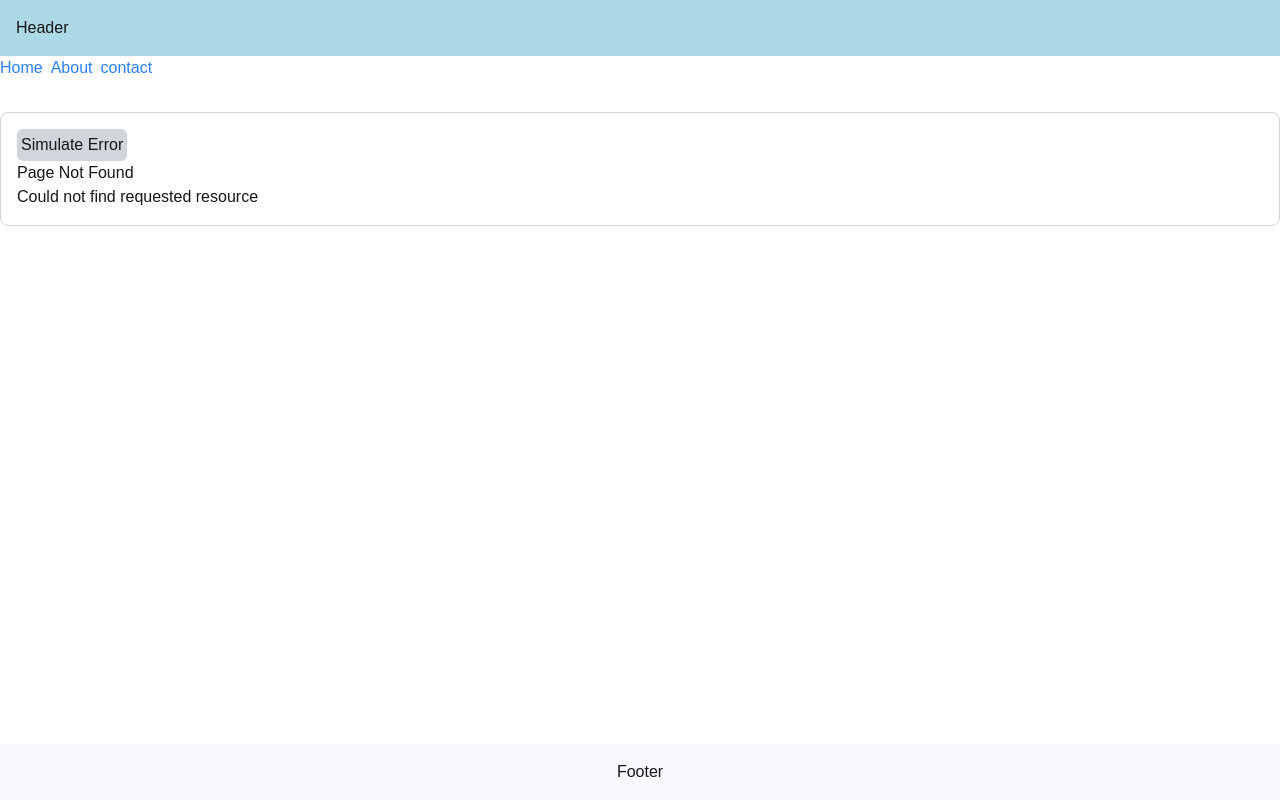
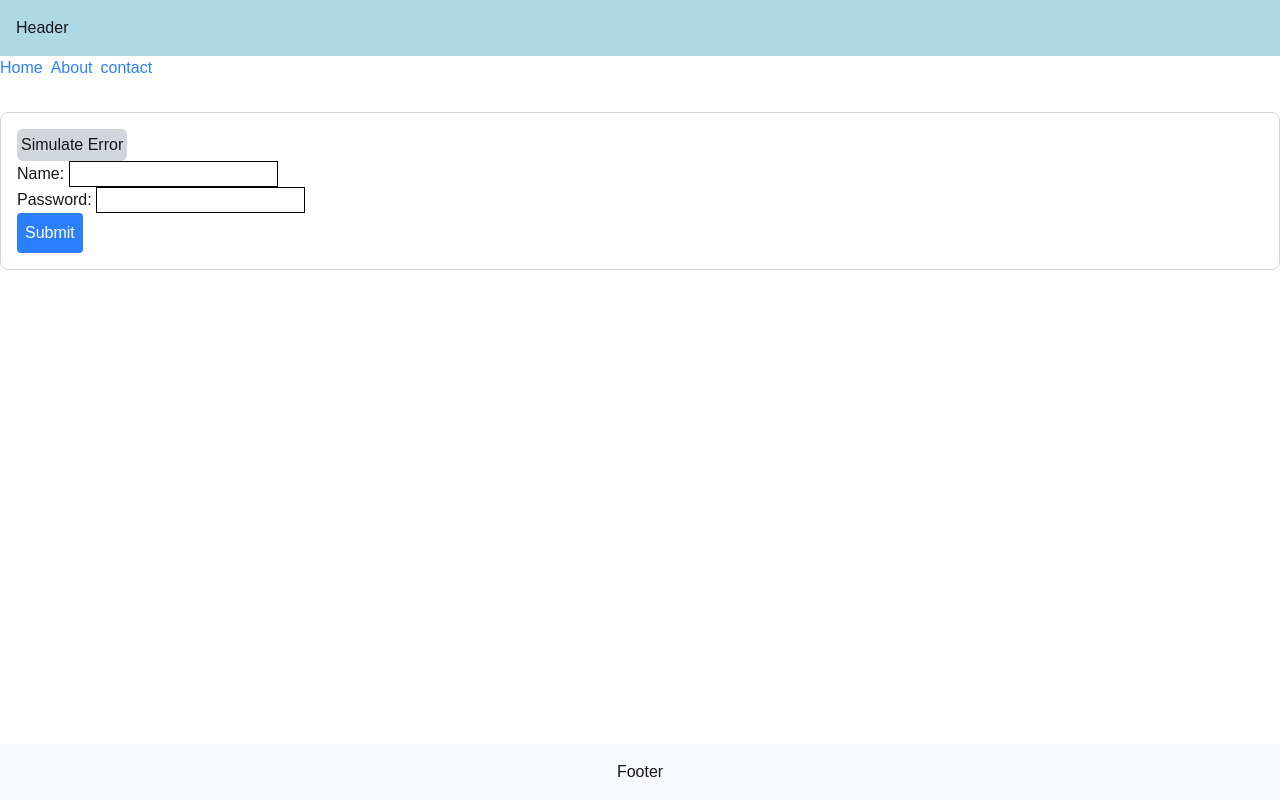
Before and after one commit to mdmusharruf13/nextjs-learning, a Next.js app in the folder nextjs-15_ce/: page /concepts/server-actions/form2 in a window 1280 px wide. Before the commit this address had no page. Built offline with nearby package versions, Linux system fonts and the light colour scheme; no server answers.

Commit message:
useActionState hook

```diff
--- /dev/null
+++ b/nextjs-15_ce/src/actions/User.ts
@@ -0,0 +1,36 @@
+"use server";
+
+import { connectToDB } from "@/utils/mongodb";
+
+type Error = {
+  name?: string,
+  pswd?: string,
+};
+
+export type FormState = {
+  error: Error,
+};
+
+export async function submitForm(
+  prevState: FormState | undefined,
+  formData: FormData
+) {
+  const name = formData.get("name");
+  const pswd = formData.get("pswd");
+
+  const error: Error = {};
+
+  if (!name) error.name = "name is required";
+  if (!pswd) error.pswd = "password is required";
+
+  if (Object.keys(error).length > 0) {
+    return { error };
+  }
+
+  const client = await connectToDB();
+  const db = client.db("practice");
+  const forms = db.collection("forms2");
+  const result = await forms.insertOne({ name, pswd });
+
+  console.log(result);
+}
--- /dev/null
+++ b/nextjs-15_ce/src/app/concepts/server-actions/form2/page.tsx
@@ -0,0 +1,49 @@
+"use client";
+
+import { FormState, submitForm } from "@/actions/User";
+import { useActionState } from "react";
+
+export default function Form() {
+  const styles = {
+    input: {
+      border: "1px solid black",
+    },
+  };
+
+  const initialState: FormState = {
+    error: {},
+  };
+
+  const [state, formAction, isPending] = useActionState(
+    submitForm,
+    initialState
+  );
+
+  return (
+    <form action={formAction}>
+      <section>
+        <label htmlFor="name">Name: </label>
+        <input type="text" name="name" id="name" style={styles.input} />
+        {state?.error?.name && (
+          <p className="text-red-500">{state.error?.name}</p>
+        )}
+      </section>
+
+      <section>
+        <label htmlFor="pswd">Password: </label>
+        <input type="password" name="pswd" id="pswd" style={styles.input} />
+        {state?.error?.pswd && (
+          <p className="text-red-500">{state.error?.pswd}</p>
+        )}
+      </section>
+
+      <button
+        type="submit"
+        className="text-white bg-blue-500 rounded disabled:bg-gray-500 p-2 cursor-pointer"
+        disabled={isPending}
+      >
+        Submit
+      </button>
+    </form>
+  );
+}
```
Also changed, not shown: 1 other file (tests, documents, lock files or other folders).
